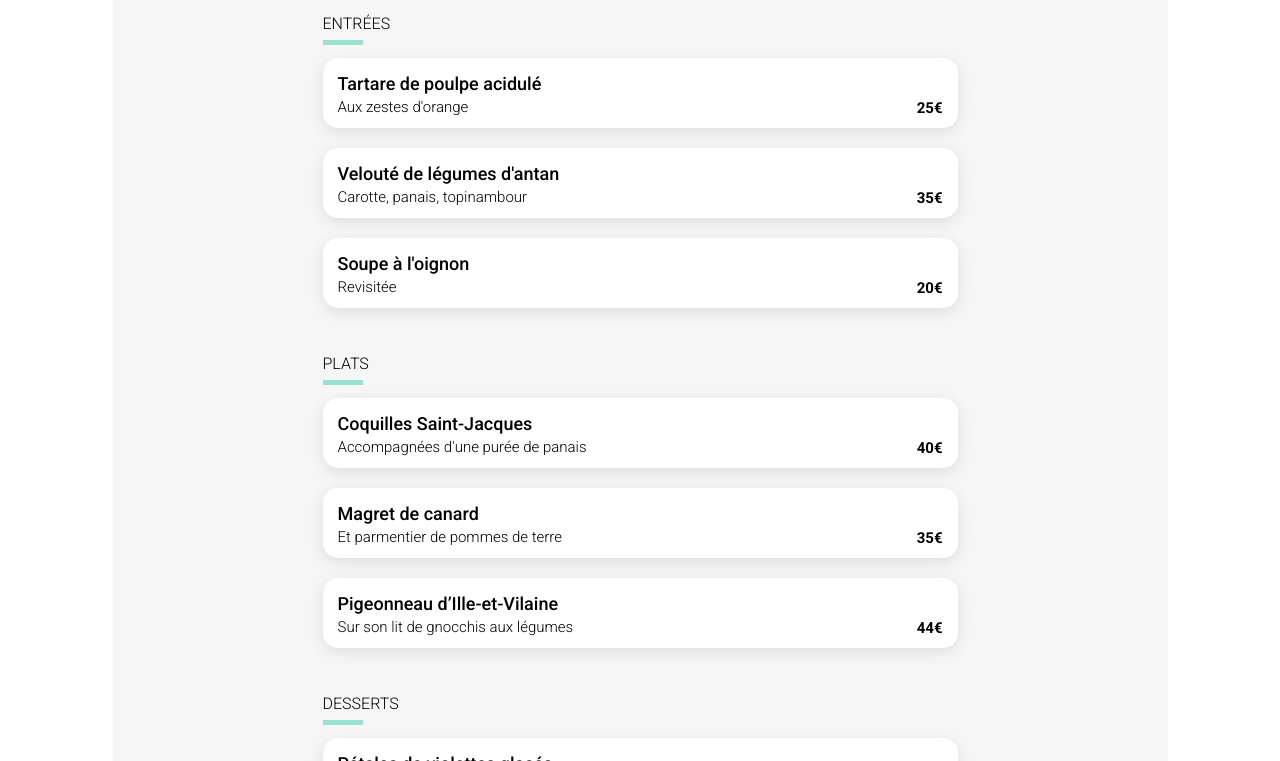
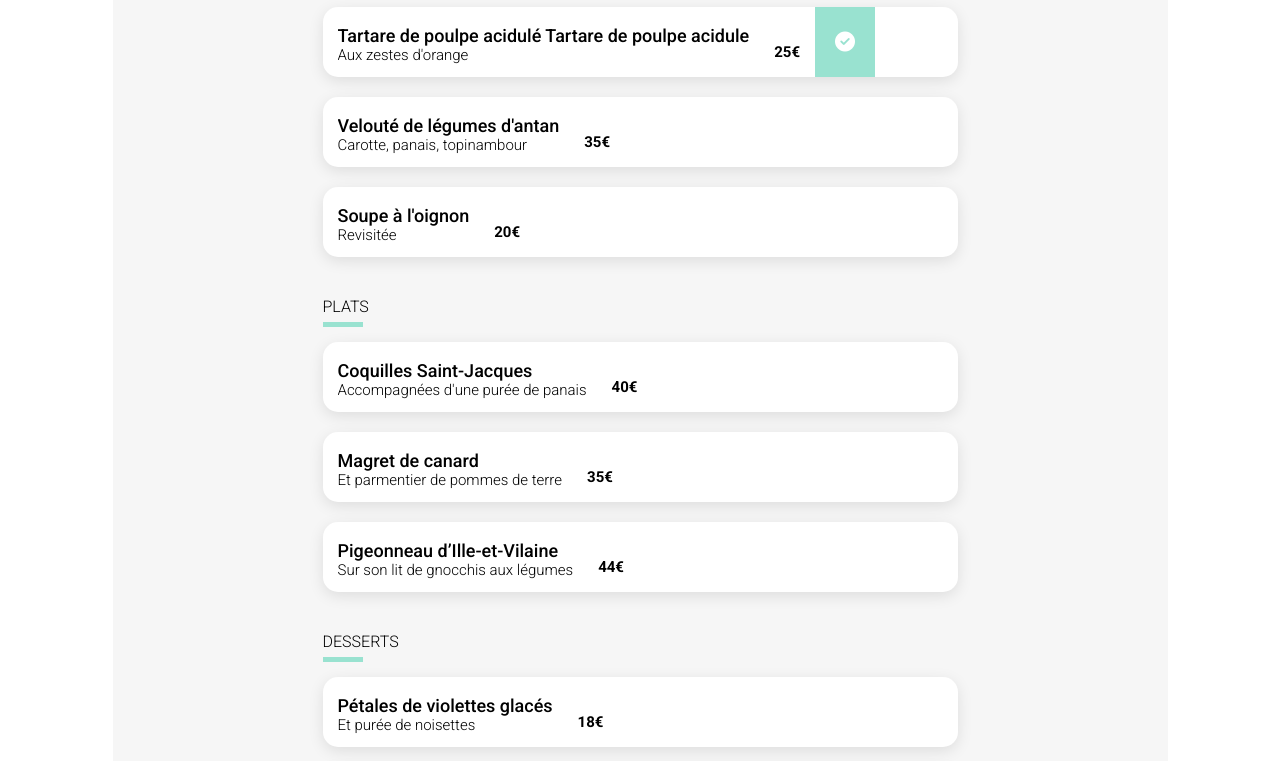
Before and after one commit to AdilaFrontDev/ohmyfood, a website: page pages/alafrancaise.html in a window 1280 px wide. Shown: the part 475-1236 px from the top of the page. Drawn offline with Linux system fonts and the light colour scheme; a web font is replaced by a local one.

Commit message:
modification des pages restaurants au niveau des items des menu

```diff
--- a/pages/alafrancaise.html
+++ b/pages/alafrancaise.html
@@ -39,15 +39,18 @@
                 <div class="menu-card-section">
                     <div class="menu-card-section_title">
                         <p></p>Entrées</p>
-                        <div class="menu-card-section_dividing"></div>
+                        <div class="menu-card-section_title_dividing"></div>
                     </div>
                     <article class="menu-card-section_item">
                         <div class="menu-card-section_item_description">
-                            <h3>Tartare de poulpe acidulé</h3>
+                            <h3>Tartare de poulpe acidulé Tartare de poulpe acidule</h3>
                             <p>Aux zestes d'orange</p>
                         </div>
                         <div class="menu-card-section_item_price">
                             <p>25€</p>
+                        </div>
+                        <div class="menu-card-section_item--selected">
+                            <i class="fa-solid fa-circle-check"></i>
                         </div>
                     </article>
                     <article class="menu-card-section_item">
@@ -72,7 +75,7 @@
                 <div class="menu-card-section">
                     <div class="menu-card-section_title">
                         <p>Plats</p>
-                        <div class="menu-card-section_dividing"></div>
+                        <div class="menu-card-section_title_dividing"></div>
                     </div>
                     <article class="menu-card-section_item">
                         <div class="menu-card-section_item_description">
@@ -105,7 +108,7 @@
                 <div class="menu-card-section">
                     <div class="menu-card-section_title">
                         <p>Desserts</p>
-                        <div class="menu-card-section_dividing"></div>
+                        <div class="menu-card-section_title_dividing"></div>
                     </div>
                     <article class="menu-card-section_item">
                         <div class="menu-card-section_item_description">
--- a/scss/styles.scss
+++ b/scss/styles.scss
@@ -12,6 +12,8 @@ $secondary-background: #EAEAEA;
 
 * {
     font-family: 'Roboto';
+    margin: 0;
+    padding: 0;
 }
 
 main {
@@ -152,6 +154,7 @@ header {
         font-size: 1.125em;
         font-weight: 300;
         margin-bottom: 50px;
+        padding: 0 25px;
     }
 }
 
@@ -260,7 +263,6 @@ header {
                         font-size: 1.0625em;
                         font-weight: 300;
                         padding: 7px 0 10px 0;
-
                     }
                 }
                 & .favorite {
@@ -300,7 +302,6 @@ header {
     &-choice {
         display: flex;
         flex-direction: column;
-
         @media (min-width: 1025px) {
             flex-direction: row;
             gap: 40px;
@@ -489,12 +490,11 @@ header {
             &_title {
                 width: 100%;
                 max-width: 635px;
-                height: 30px;
-                line-height: 0px;
+                height: 25px;
                 font-size: 1em;
                 font-weight: 300;
                 text-transform: uppercase;
-            }
+                position: relative;
                 &_dividing {
                     background: $color-tertiary;
                     width: 40px;
@@ -502,10 +502,12 @@ header {
                     top: 100%;
                     bottom: 0%;
                     left: 0%;
+                    position: absolute;
                 }
+            }
+
             &_item {
                 display: flex;
-                justify-content: space-between;
                 width: 100%;
                 max-width: 635px;
                 height: 70px;
@@ -514,31 +516,56 @@ header {
                 background: #ffffff;
                 overflow: hidden;
                 &_description {
-                    line-height: 0px;
-                    margin: 8px 0 10px 15px;
+                    margin: 8px 10px 0px 15px;
+                    overflow: hidden;
+
                     h3 {
-                        padding-bottom: 5px;
                         font-size: 1.125em;
                         font-weight: 500;
+                        max-width: 600px;
+                        white-space: nowrap;
+                        overflow: hidden;
                         text-overflow: ellipsis;
-                    }p {
+                        margin: 0;
+                        padding: 10px 0 0 0;
+                    }
+                    p {
+                        margin: 0;
+                        padding:0;
                         font-size: 0.9375em;
                         font-weight: 300;
+                        padding-bottom: 5px;
+                        max-width: 600px;
+                        white-space: nowrap;
+                        overflow: hidden;
                         text-overflow: ellipsis;
+
                     }
                 }
                 &_price {
                     display: flex;
                     align-items:flex-end;
                     line-height: 0px;
-                    padding: 0 15px 5px 0;
+                    padding: 0 15px 25px 15px;
                     p {
                         font-weight: 700;
                         font-size: 0.9375em;
                     }
+                }
+                &--selected {
+                    display: flex;
+                    justify-content: center;
+                    align-items: center;
+                    height: 100%;
+                    width: 60px;
+                    background-color: $color-tertiary;
+                    i {
+                        color: #ffffff;
+                        font-size: 1.25em;
+                    }
+
 
                 }
-
 
 
                 // transform-origin: right 50%;
```
Also changed, not shown: pages/lanoteenchantee.html (+3 -3 lines), pages/lapalettedugout.html (+3 -3 lines), pages/lesdelicesdessens.html (+3 -3 lines), publics/styles.css, 1 other file. Lines whose indentation alone changed are shown as unchanged.
